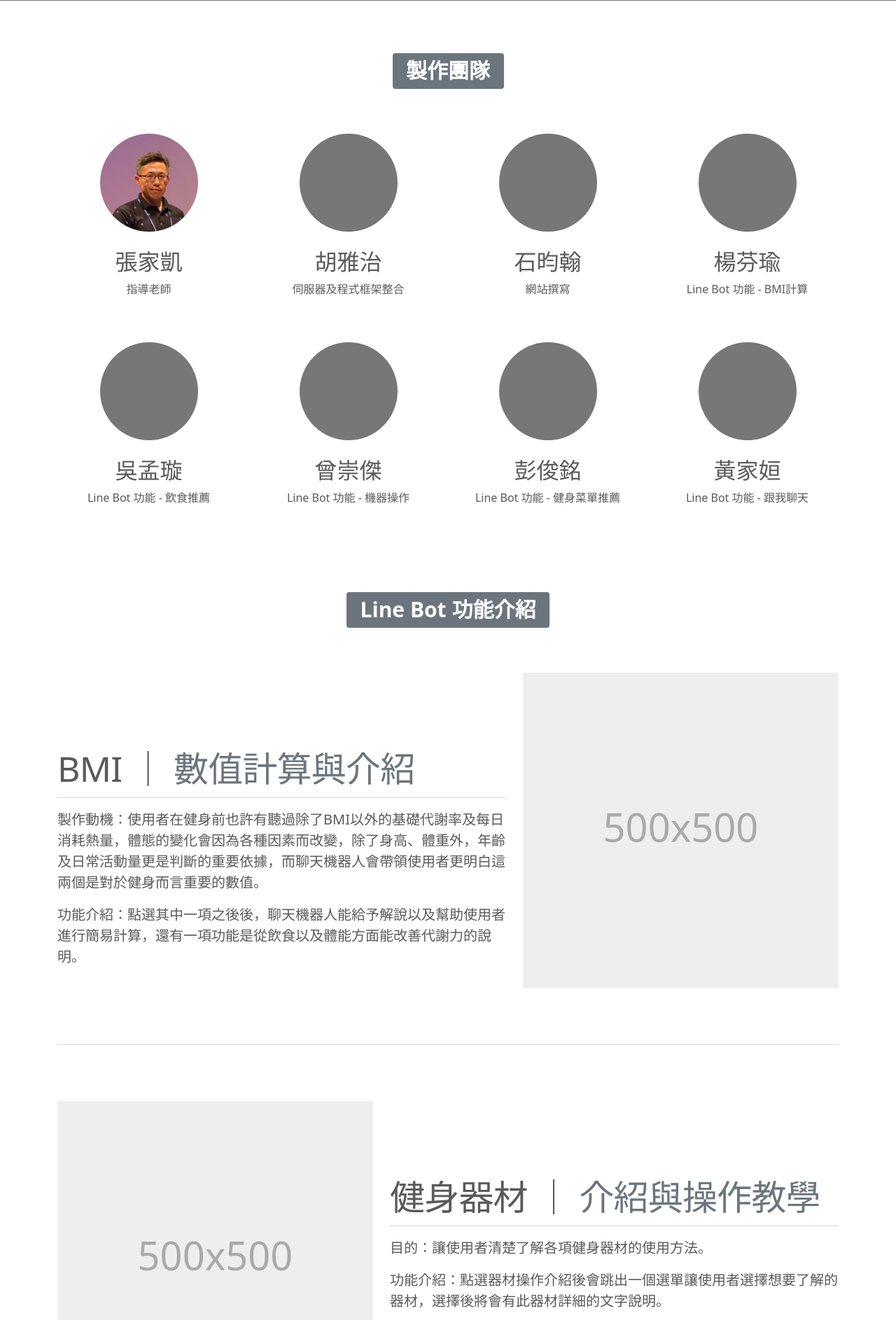
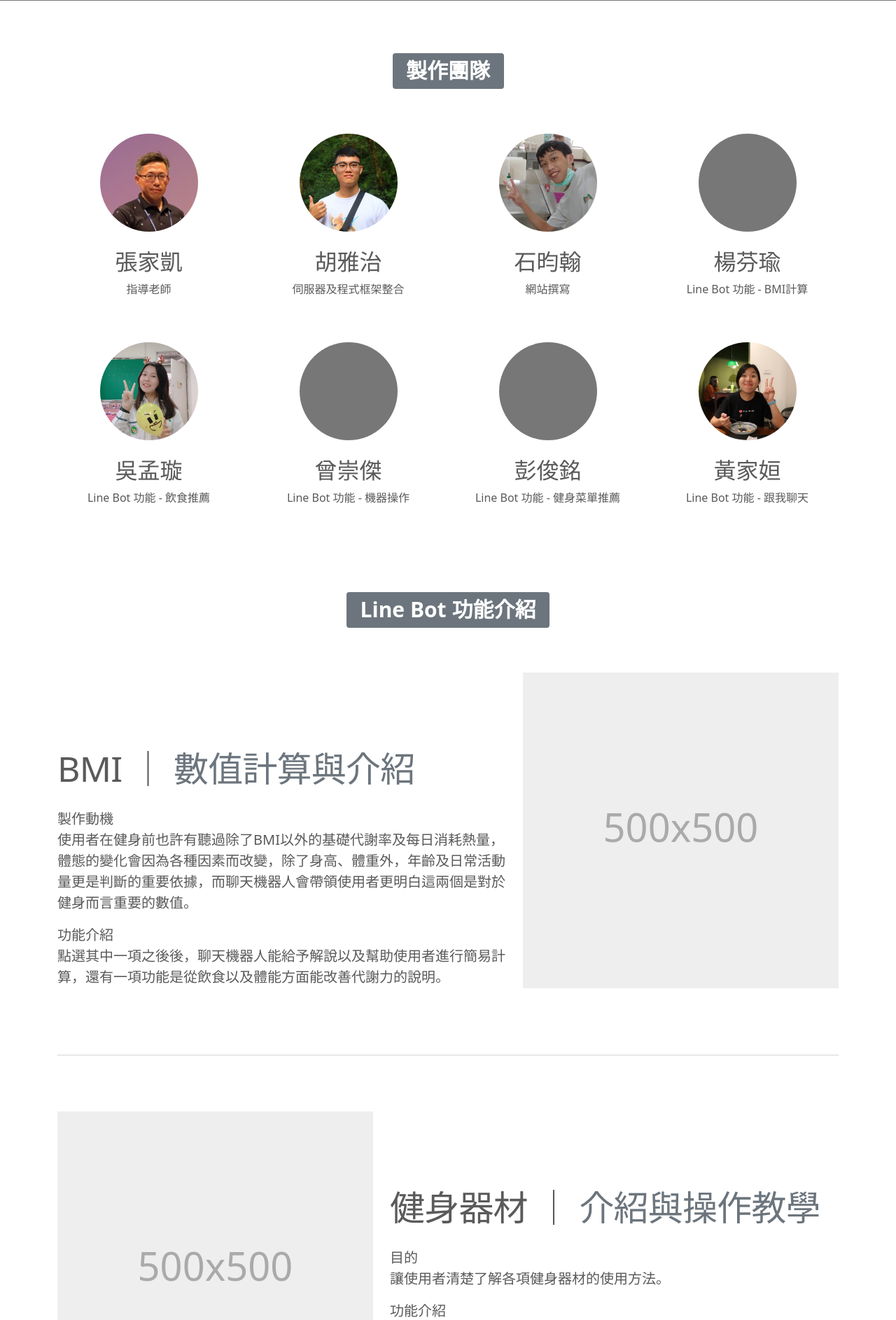
Before and after one commit to benctw/FinalReportFittness, a Flask app: page / in a window 1280 px wide. Shown: the part 559-2445 px from the top of the page at 70% size. Run offline with Flask 2, Linux system fonts and the light colour scheme; some libraries are stand-ins or nearby versions.

Commit message:
website update 12/18

```diff
--- a/templates/index.html
+++ b/templates/index.html
@@ -126,14 +126,14 @@
         <br></br>
       </div><!-- /.col-lg-4 -->
       <div class="col-lg-3" style="text-align: center;">
-        <svg class="bd-placeholder-img rounded-circle" width="140" height="140" xmlns="http://www.w3.org/2000/svg" role="img" aria-label="Placeholder: 140x140" preserveAspectRatio="xMidYMid slice" focusable="false"><title>Placeholder</title><rect width="100%" height="100%" fill="#777"/><text x="50%" y="50%" fill="#777" dy=".3em">140x140</text></svg>
+        <img class="bd-placeholder-img rounded-circle" src="{{url_for('static', filename='images/yagi.jpg')}}" width="140" height="140">
         <br></br>
         <h2>胡雅治</h2>
         <p>伺服器及程式框架整合</p>
         <br></br>
       </div><!-- /.col-lg-4 -->
       <div class="col-lg-3" style="text-align: center;">
-        <svg class="bd-placeholder-img rounded-circle" width="140" height="140" xmlns="http://www.w3.org/2000/svg" role="img" aria-label="Placeholder: 140x140" preserveAspectRatio="xMidYMid slice" focusable="false"><title>Placeholder</title><rect width="100%" height="100%" fill="#777"/><text x="50%" y="50%" fill="#777" dy=".3em">140x140</text></svg>
+        <img class="bd-placeholder-img rounded-circle" src="{{url_for('static', filename='images/yunhan.jpg')}}" width="140" height="140">
         <br></br>
         <h2>石昀翰</h2>
         <p>網站撰寫</p>
@@ -147,7 +147,7 @@
         <br></br>
       </div><!-- /.col-lg-4 -->
       <div class="col-lg-3" style="text-align: center;">
-        <svg class="bd-placeholder-img rounded-circle" width="140" height="140" xmlns="http://www.w3.org/2000/svg" role="img" aria-label="Placeholder: 140x140" preserveAspectRatio="xMidYMid slice" focusable="false"><title>Placeholder</title><rect width="100%" height="100%" fill="#777"/><text x="50%" y="50%" fill="#777" dy=".3em">140x140</text></svg>
+        <img class="bd-placeholder-img rounded-circle" src="{{url_for('static', filename='images/monshen.jpg')}}" width="140" height="140">
         <br></br>
         <h2>吳孟璇</h2>
         <p>Line Bot 功能 - 飲食推薦</p>
@@ -168,7 +168,7 @@
         <br></br>
       </div><!-- /.col-lg-4 -->
       <div class="col-lg-3" style="text-align: center;">
-        <svg class="bd-placeholder-img rounded-circle" width="140" height="140" xmlns="http://www.w3.org/2000/svg" role="img" aria-label="Placeholder: 140x140" preserveAspectRatio="xMidYMid slice" focusable="false"><title>Placeholder</title><rect width="100%" height="100%" fill="#777"/><text x="50%" y="50%" fill="#777" dy=".3em">140x140</text></svg>
+        <img class="bd-placeholder-img rounded-circle" src="{{url_for('static', filename='images/chia.jpg')}}" width="140" height="140">
         <br></br>
         <h2>黃家姮</h2>
         <p> Line Bot 功能 - 跟我聊天</p>
@@ -192,9 +192,9 @@
     <div class="row featurette">
       <div class="col-md-7">
         <h2 class="featurette-heading">BMI ｜ <span class="text-muted">數值計算與介紹</span></h2>
-        <hr>
-        <p class="lead">製作動機：使用者在健身前也許有聽過除了BMI以外的基礎代謝率及每日消耗熱量，體態的變化會因為各種因素而改變，除了身高、體重外，年齡及日常活動量更是判斷的重要依據，而聊天機器人會帶領使用者更明白這兩個是對於健身而言重要的數值。</p>
-        <p class="lead">功能介紹：點選其中一項之後後，聊天機器人能給予解說以及幫助使用者進行簡易計算，還有一項功能是從飲食以及體能方面能改善代謝力的說明。</p>
+        <br>
+        <p class="lead">製作動機<br>使用者在健身前也許有聽過除了BMI以外的基礎代謝率及每日消耗熱量，體態的變化會因為各種因素而改變，除了身高、體重外，年齡及日常活動量更是判斷的重要依據，而聊天機器人會帶領使用者更明白這兩個是對於健身而言重要的數值。</p>
+        <p class="lead">功能介紹<br>點選其中一項之後後，聊天機器人能給予解說以及幫助使用者進行簡易計算，還有一項功能是從飲食以及體能方面能改善代謝力的說明。</p>
       </div>
       <div class="col-md-5">
         <svg class="bd-placeholder-img bd-placeholder-img-lg featurette-image img-fluid mx-auto" width="500" height="500" xmlns="http://www.w3.org/2000/svg" role="img" aria-label="Placeholder: 500x500" preserveAspectRatio="xMidYMid slice" focusable="false"><title>Placeholder</title><rect width="100%" height="100%" fill="#eee"/><text x="50%" y="50%" fill="#aaa" dy=".3em">500x500</text></svg>
@@ -207,9 +207,9 @@
     <div class="row featurette">
       <div class="col-md-7 order-md-2">
         <h2 class="featurette-heading">健身器材 ｜ <span class="text-muted">介紹與操作教學</span></h2>
-        <hr>
-        <p class="lead">目的：讓使用者清楚了解各項健身器材的使用方法。</p>
-        <p class="lead">功能介紹：點選器材操作介紹後會跳出一個選單讓使用者選擇想要了解的器材，選擇後將會有此器材詳細的文字說明。</p>
+        <br>
+        <p class="lead">目的<br>讓使用者清楚了解各項健身器材的使用方法。</p>
+        <p class="lead">功能介紹<br>點選器材操作介紹後會跳出一個選單讓使用者選擇想要了解的器材，選擇後將會有此器材詳細的文字說明。</p>
       </div>
       <div class="col-md-5 order-md-1">
         <svg class="bd-placeholder-img bd-placeholder-img-lg featurette-image img-fluid mx-auto" width="500" height="500" xmlns="http://www.w3.org/2000/svg" role="img" aria-label="Placeholder: 500x500" preserveAspectRatio="xMidYMid slice" focusable="false"><title>Placeholder</title><rect width="100%" height="100%" fill="#eee"/><text x="50%" y="50%" fill="#aaa" dy=".3em">500x500</text></svg>
```
Also changed, not shown: static/images/chia.jpg (added), static/images/monshen.jpg (added), static/images/yagi.jpg (added), static/images/yunhan.jpg (added), 3 other files.
